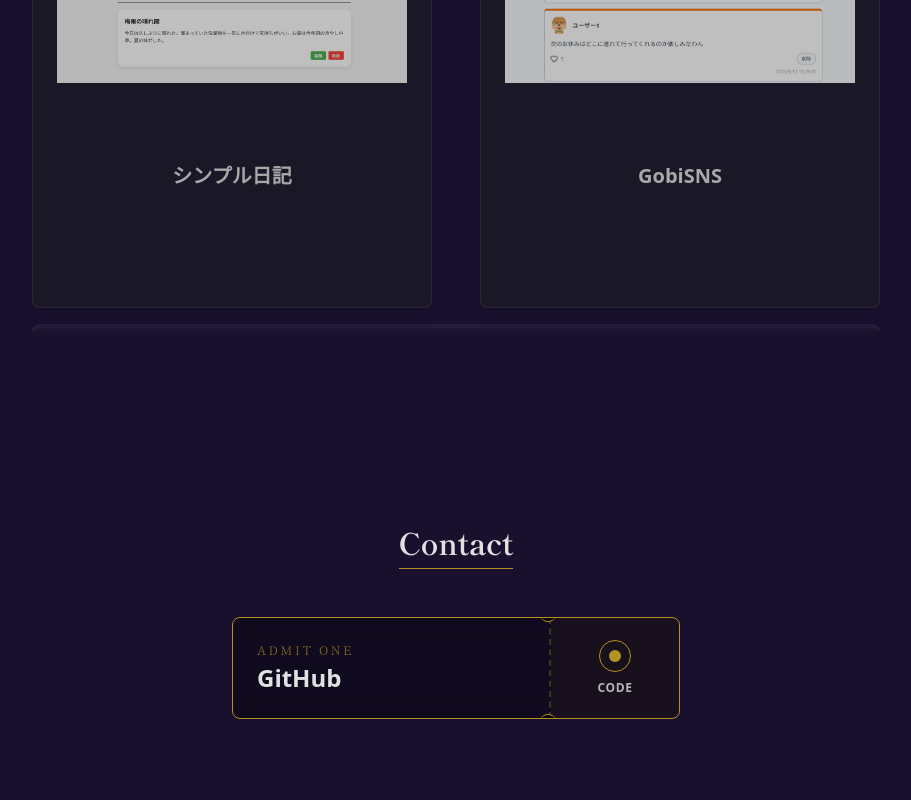
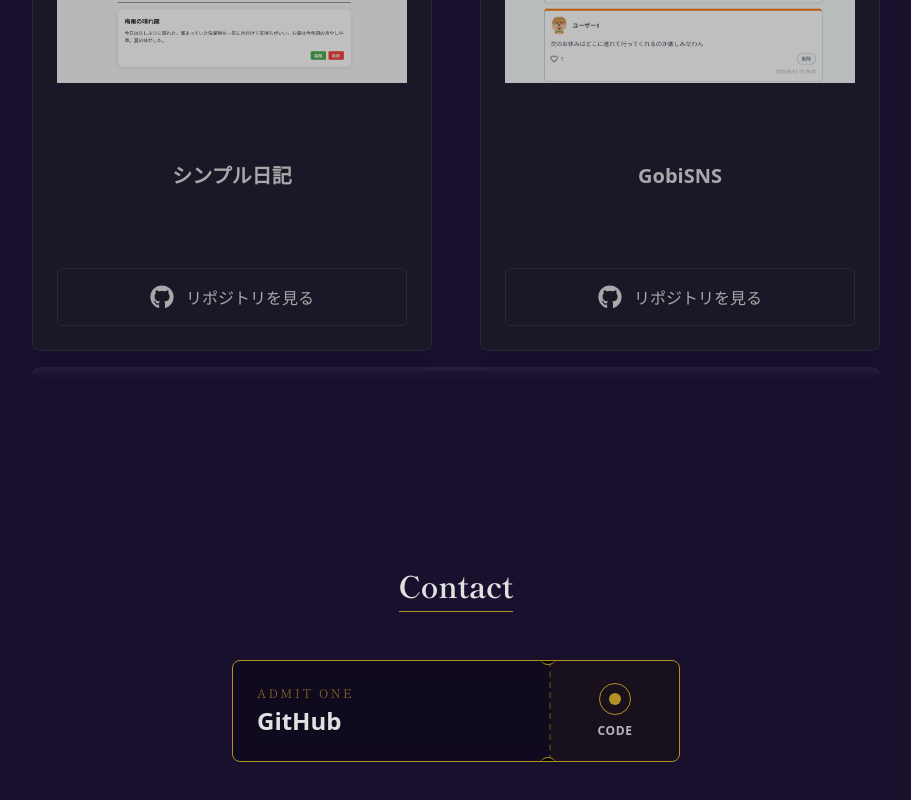
Before and after one commit to riteli/my-portfolio, a Next.js app: page / in a window 1280 px wide. Shown: the part 2274-3074 px from the top of the page, without its empty margins (184-1095 px from the left). Built offline with nearby package versions, Linux system fonts and the light colour scheme.

Commit message:
feat: WorkCardにGitHubリポジトリへのリンクを追加

```diff
--- a/src/components/ui/WorkCard.tsx
+++ b/src/components/ui/WorkCard.tsx
@@ -2,6 +2,7 @@
 
 import Image from "next/image";
 import type { Work } from "@/types";
+import { FaGithub } from "react-icons/fa";
 
 type Props = {
   work: Work;
@@ -9,7 +10,7 @@ type Props = {
 };
 
 export default function WorkCard({ work, index }: Props) {
-  const { title, speech, imageUrl } = work;
+  const { title, speech, imageUrl, githubUrl } = work;
 
   const isLeftColumn = index % 2 === 0;
 
@@ -36,11 +37,7 @@ export default function WorkCard({ work, index }: Props) {
       <div
         className={`
           absolute top-1/4 w-64 opacity-0 group-hover:opacity-100 group-focus-within:opacity-100 transition-opacity duration-300 pointer-events-none
-          ${
-            isLeftColumn
-              ? "left-[105%]"
-              : "right-[105%]"
-          }
+          ${isLeftColumn ? "left-[105%]" : "right-[105%]"}
         `}
       >
         <div className="bg-white p-4 rounded-lg shadow-lg relative ">
@@ -63,6 +60,15 @@ export default function WorkCard({ work, index }: Props) {
       <h3 className="font-bold text-xl text-text-main leading-tight text-center">
         {title}
       </h3>
+      <a
+        href={githubUrl}
+        target="_blank"
+        rel="noopener noreferrer"
+        className="flex gap-3 justify-center items-center p-4 border border-border-white-10 rounded-md hover:bg-white/10"
+      >
+        <FaGithub size={24} />
+        <span className="font-sans text-text-main">リポジトリを見る</span>
+      </a>
     </div>
   );
 }
--- a/src/data/works.ts
+++ b/src/data/works.ts
@@ -7,6 +7,7 @@ export const WORKS_DATA: Work[] = [
     speech:
       "初めて一から設計・開発したReactアプリです。Reactの基礎だけでなく、Firebaseを使ったバックエンドとの連携も学びながら形にしました。ログイン認証機能も実装しています。",
     imageUrl: "/work01.png",
+    githubUrl: "https://github.com/riteli/diary-app",
   },
   {
     id: 2,
@@ -14,5 +15,6 @@ export const WORKS_DATA: Work[] = [
     speech:
       "Next.jsとSupabaseで構築した本格的なSNSアプリです。認証・投稿機能に加え、いいねやフォロー機能、無限スクロールまでフルスタックで実装しました。",
     imageUrl: "/work02.png",
+    githubUrl: "https://github.com/riteli/gobi-sns",
   },
 ];
--- a/src/types/index.ts
+++ b/src/types/index.ts
@@ -12,6 +12,7 @@ export type Work = {
   title: string;
   speech: string;
   imageUrl: string;
+  githubUrl: string;
 };
 
 export type ContactInfo = {
```
